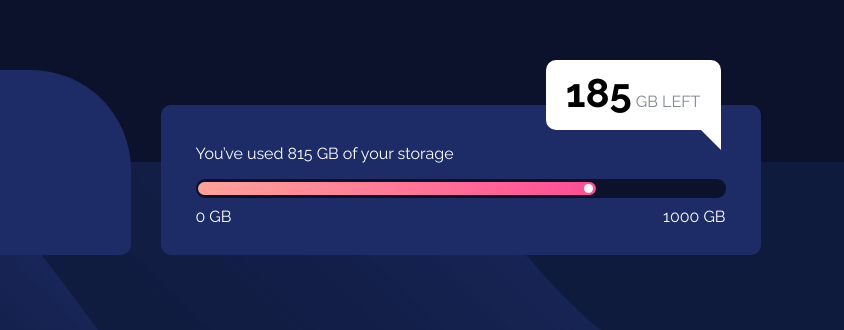
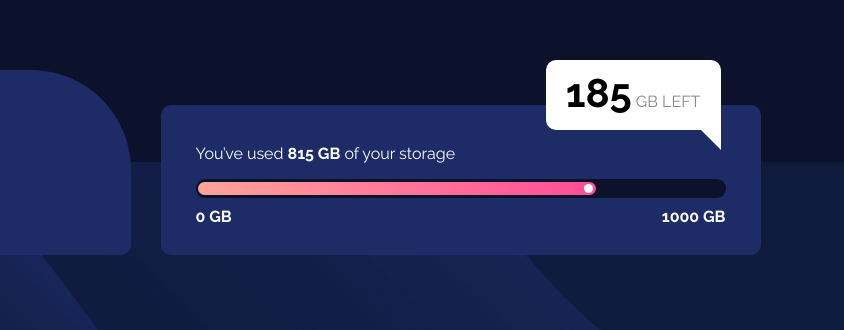
Before and after one commit to jolle11/fylo-data-storage-component-master, a plain HTML site: page index.html in a window 1280 px wide. Shown: the part 238-568 px from the top of the page, 436-1280 px from the left. Drawn offline with Linux system fonts and the light colour scheme.

Commit message:
Bolded a few texts

```diff
--- a/css/main.css
+++ b/css/main.css
@@ -123,6 +123,10 @@ li {
     }
 }
 
+.u815 p span {
+    font-weight: bold;
+}
+
 @media (min-width: 375px) {
     .u815 p {
         text-align: left;
@@ -133,6 +137,7 @@ li {
 .gigs p {
     text-align: left;
     margin-top: 10px;
+    font-weight: bold;
 }
 .gigs span {
     float: right;
--- a/index.html
+++ b/index.html
@@ -34,9 +34,7 @@
         <div class="main-storage">
             <div class="storage-used">
                 <div class="u815">
-                    <p>
-                        You’ve used 815 GB of your storage
-                    </p>
+                    <p>You’ve used <span>815 GB</span> of your storage</p>
                 </div>
                 <div class="bar">
                     <span class="bar-fill"><span class="dot"></span></span>
```
